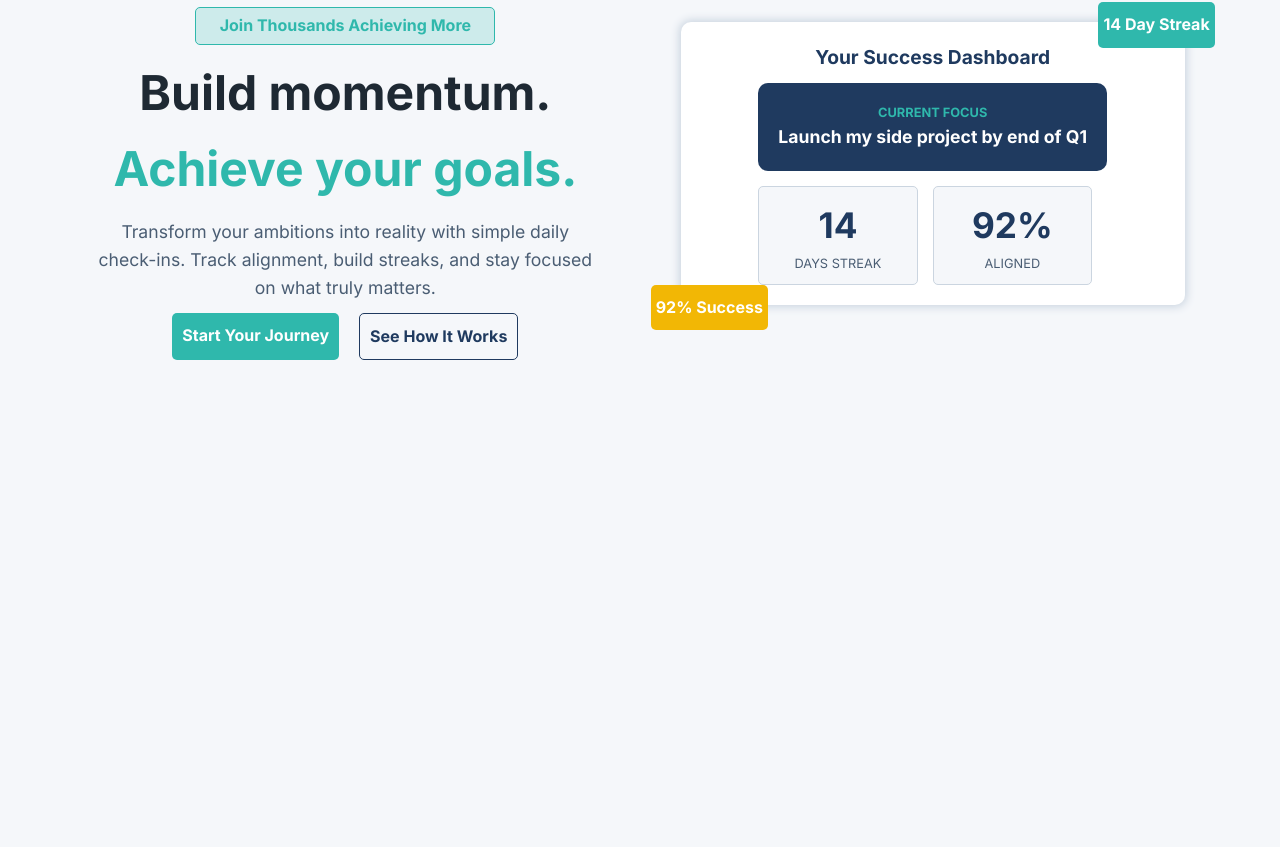
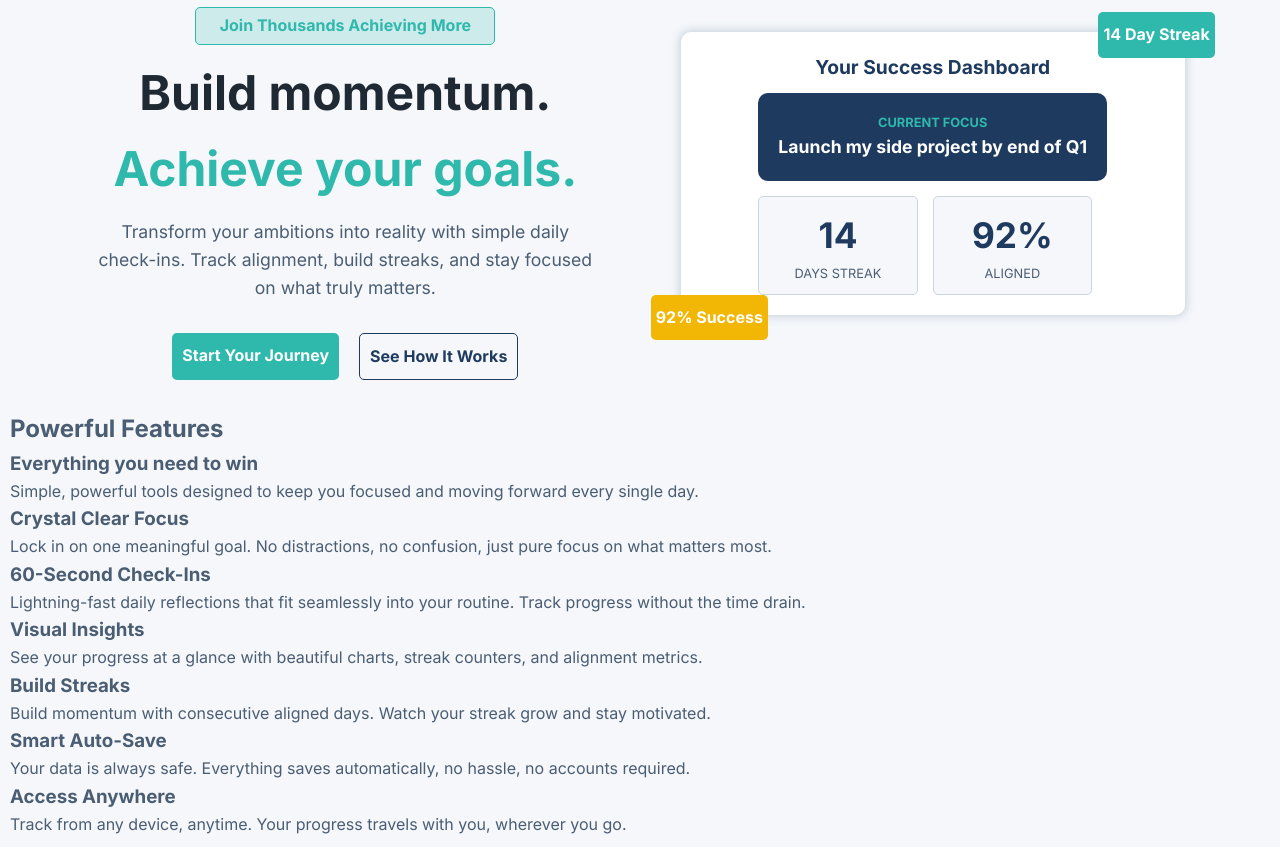
Before and after one commit to 4wiafe/daily-alignment, a React (Vite) app in the folder daily-alignment-app/: page / in a window 1280 px wide. Shown: the part 186-1033 px from the top of the page. Before the commit the page ends 800 px from the top, so only its background shows below. Built offline with nearby package versions, Linux system fonts and the light colour scheme; a web font is replaced by a local one.

Commit message:
Add features section

```diff
--- a/daily-alignment-app/src/components/LandingPage/LandingPage.jsx
+++ b/daily-alignment-app/src/components/LandingPage/LandingPage.jsx
@@ -1,5 +1,6 @@
 import Header from "./sections/Header/Header";
 import Hero from "./sections/Hero/Hero";
+import Features from "./sections/Features/Features";
 
 export default function LandingPage() {
   return (
@@ -7,6 +8,7 @@ export default function LandingPage() {
       <Header />
       <main>
         <Hero />
+        <Features />
       </main>
     </>
   );
--- /dev/null
+++ b/daily-alignment-app/src/components/LandingPage/sections/Features/Features.jsx
@@ -0,0 +1,54 @@
+import "./Features.css";
+
+const cardsContent = [
+  {
+    id: 1,
+    title: "Crystal Clear Focus",
+    description: "Lock in on one meaningful goal. No distractions, no confusion, just pure focus on what matters most."
+  },
+  {
+    id: 2,
+    title: "60-Second Check-Ins",
+    description: "Lightning-fast daily reflections that fit seamlessly into your routine. Track progress without the time drain."
+  },
+  {
+    id: 3,
+    title: "Visual Insights",
+    description: "See your progress at a glance with beautiful charts, streak counters, and alignment metrics."
+  },
+  {
+    id: 4,
+    title: "Build Streaks",
+    description: "Build momentum with consecutive aligned days. Watch your streak grow and stay motivated."
+  },
+  {
+    id: 5,
+    title: "Smart Auto-Save",
+    description: "Your data is always safe. Everything saves automatically, no hassle, no accounts required."
+  },
+  {
+    id: 6,
+    title: "Access Anywhere",
+    description: "Track from any device, anytime. Your progress travels with you, wherever you go."
+  }
+];
+
+export default function Features() {
+  return (
+    <section>
+      <h2 id="features">Powerful Features</h2>
+      <h3 className="features-sub-heading">Everything you need to win</h3>
+      <p className="features-description">Simple, powerful tools designed to keep you focused and moving forward every single day.</p>
+      <div className="cards-container">
+        {
+          cardsContent.map((card) => (
+            <div className="card" key={card.id}>
+              <h3 className="card-title">{card.title}</h3>
+              <p className="card-description">{card.description}</p>
+            </div>
+          ))
+        }
+      </div>
+    </section>
+  );
+}
--- a/daily-alignment-app/src/components/LandingPage/sections/Hero/Hero.css
+++ b/daily-alignment-app/src/components/LandingPage/sections/Hero/Hero.css
@@ -203,6 +203,10 @@
     font-size: 3rem;
   }
 
+  .hero-description {
+    margin-bottom: 30px;
+  }
+
   .hero-buttons {
     flex-direction: row;
     justify-content: center;
```
Also changed, not shown: daily-alignment-app/src/components/LandingPage/sections/Features/Features.css (added).
